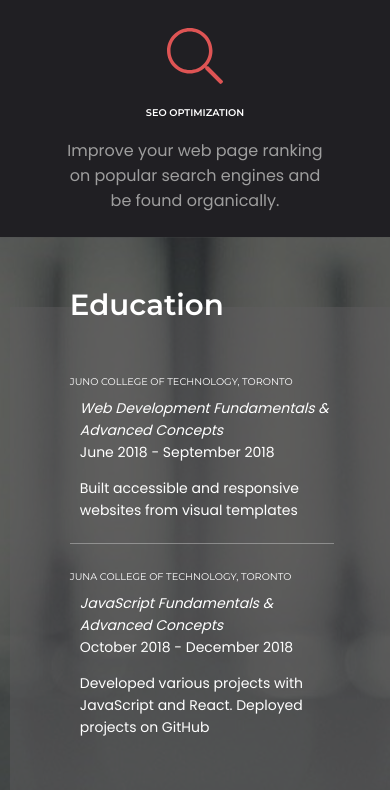
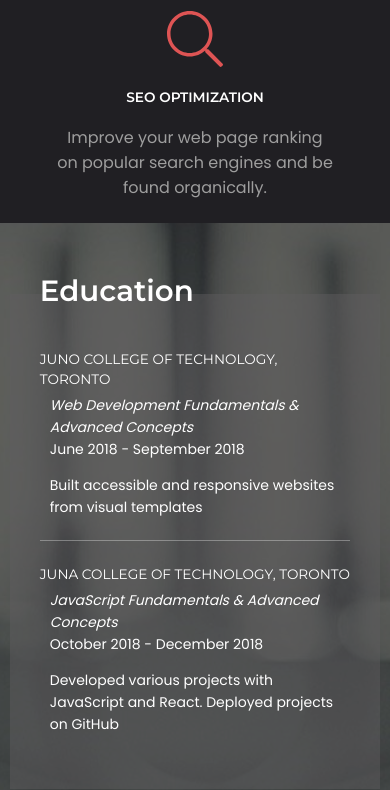
Before and after one commit to DesCodes/desCodes, a plain HTML site: page index.html in a window 390 px wide. Shown: the part 1594-2384 px from the top of the page. Drawn offline with nearby package versions, Linux system fonts and the light colour scheme.

Commit message:
minor styling

```diff
--- a/styles.css
+++ b/styles.css
@@ -97,6 +97,11 @@
 	h4, h5 {
 		font-size: 2.5vw;
 		line-height: 2.5vw;
+	}
+}@media screen and (max-width: 500px) {
+	h4, h5 {
+		font-size: 3.5vw;
+		line-height: 3.5vw;
 	}
 }
 h4 {
@@ -373,6 +378,10 @@
 		align-items: center;
 		text-align: center;
 	}
+}@media screen and (max-width: 500px) {
+	#section2 .textBox {
+		max-width: 75%;
+	}
 }
 
 .iconBox {
@@ -400,6 +409,10 @@
 	background-color: #5f5e6073;
 	position: relative;
 	transition: all .3s;
+}@media screen and (max-width: 500px) {
+	.resumeBox {
+		padding: 40px 30px;
+	}
 }
 .resumeBox:hover {
 	background-color: #5f5e60;
```
